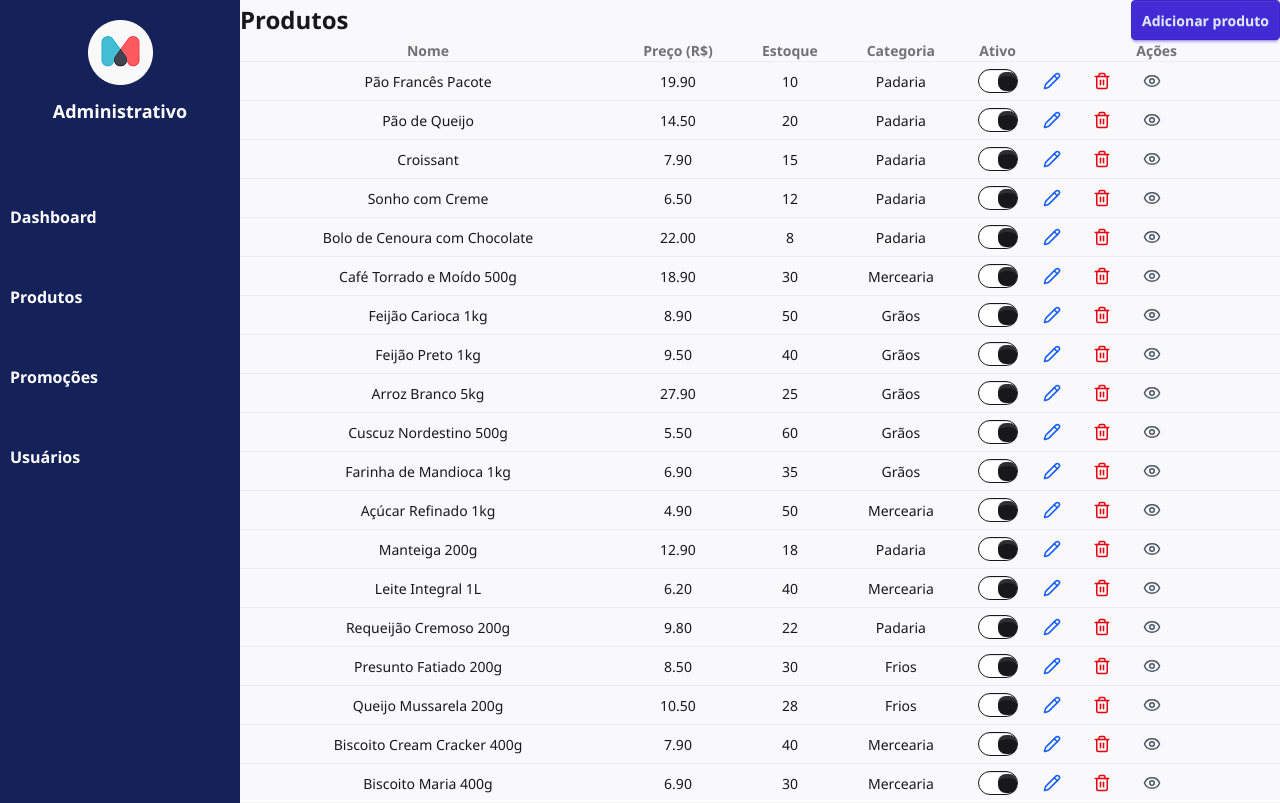
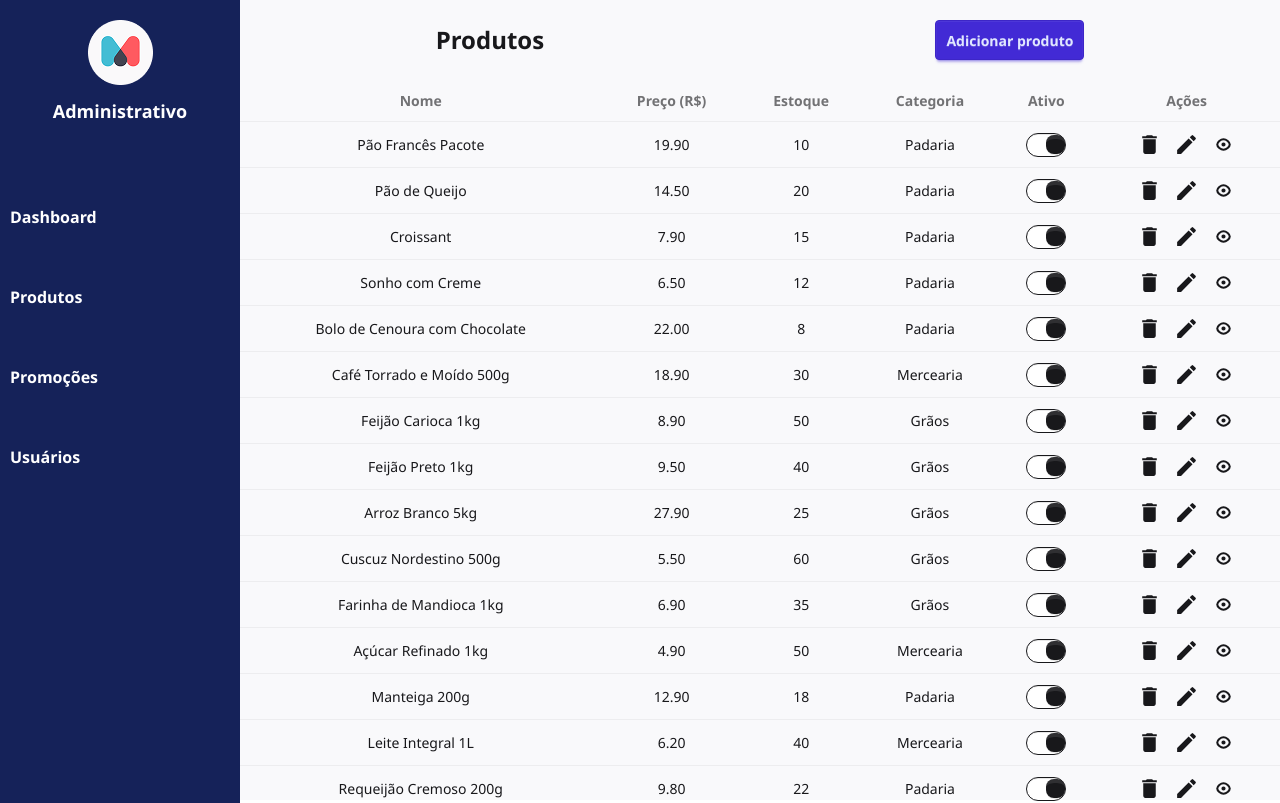
Before and after one commit to nataliatviana/sistema-mercadoweb, a React (Vite) app in the folder vite-project/: page /produtos in a window 1280 px wide. Shown: the top 803 px of the page. Built offline with nearby package versions, Linux system fonts and the light colour scheme.

Commit message:
feat: update and normalize screens and add modal in products

```diff
--- /dev/null
+++ b/vite-project/src/pages/Products/Produtos.css
@@ -0,0 +1,3 @@
+.header-title{
+  margin-top: 20px;
+}
--- a/vite-project/src/pages/Products/Produtos.tsx
+++ b/vite-project/src/pages/Products/Produtos.tsx
@@ -1,17 +1,29 @@
 import LeftBar from "../../components/LeftBar";
-import { products } from "../../types/product.type";
+import { products, type Product } from "../../types/product.type";
 import { useNavigate } from "react-router-dom";
-import { Pencil, Trash2, Eye } from "lucide-react";
+
+import { MdDelete, MdModeEditOutline } from "react-icons/md";
+import { GrFormView } from "react-icons/gr";
+import "./Produtos.css";
+import { useState } from "react";
+import Modal from "../../components/Modal";
 
 export default function Produtos() {
   const navigate = useNavigate();
+  const [isOpenModal, setIsOpenModal] = useState(false);
+  const [product, setProduct] = useState<Product>();
+
+  function openModal(product: Product) {
+    setProduct(product);
+    setIsOpenModal(true);
+  }
 
   return (
     <div className="flex min-h-screen">
       <LeftBar />
-      <main className="flex-1 p-8 flex flex-col">
-        <div className="flex justify-between items-center mb-6">
-          <h1 className="text-2xl font-semibold">Produtos</h1>
+      <main className="flex-1 p-8 flex flex-col gap-5">
+        <div className="flex items-center justify-around mt-10 header-title">
+          <h1 className="text-2xl font-semibold text-center">Produtos</h1>
           <button
             onClick={() => navigate("/produtos/novo")}
             className="btn btn-primary"
@@ -19,6 +31,20 @@ export default function Produtos() {
             Adicionar produto
           </button>
         </div>
+        {isOpenModal && (
+          <Modal title="Deseja realmente excluir esse produto?" onClose={() => setIsOpenModal(false)}>
+            <div className="flex flex-col gap-5">
+              <div>
+                <p>Nome do produto : {product?.name}</p>
+                <p>Preço: {product?.price}</p>
+              </div>
+              <div className="flex justify-around">
+                <button className="btn btn-info">Sim</button>
+                <button onClick={() => setIsOpenModal(false)} className="btn btn-error">Não</button>
+              </div>
+            </div>
+          </Modal>
+        )}
 
         <div className="overflow-x-auto">
           <table className="table w-full">
@@ -47,22 +73,10 @@ export default function Produtos() {
                       className="toggle"
                     />
                   </td>
-                  <td className="flex gap-3">
-                    <button
-                      onClick={() => navigate(`/produtos/edit/${p.id}`)}
-                      className="text-blue-600 hover:text-blue-800"
-                    >
-                      <Pencil size={18} />
-                    </button>
-                    <button className="text-red-600 hover:text-red-800">
-                      <Trash2 size={18} />
-                    </button>
-                    <button
-                      onClick={() => navigate(`/produtos/view/${p.id}`)}
-                      className="text-gray-600 hover:text-gray-800"
-                    >
-                      <Eye size={18} />
-                    </button>
+                  <td className="flex gap-3 justify-center">
+                    <MdDelete onClick={() => openModal(p)} cursor={"pointer"} size={25} />
+                    <MdModeEditOutline cursor={"pointer"} onClick={() => navigate(`/produtos/edit/${p.id}`)} size={25} />
+                    <GrFormView cursor={"pointer"} onClick={() => navigate(`/produtos/view/${p.id}`)} size={25} />
                   </td>
                 </tr>
               ))}
--- a/vite-project/src/pages/sales/Promocoes.css
+++ b/vite-project/src/pages/sales/Promocoes.css
@@ -1,6 +1,11 @@
 .table th,
 .table td {
   text-align: center;
+  padding: 10px;
+}
+
+.badge{
+  padding: 10px;
 }
 
 .alert {
--- a/vite-project/src/pages/sales/Promocoes.tsx
+++ b/vite-project/src/pages/sales/Promocoes.tsx
@@ -42,8 +42,8 @@ export default function Promocoes() {
     <div className="flex min-h-screen">
       <LeftBar />
 
-      <main className="flex-1 p-8 flex flex-col">
-        <h1 className="text-2xl font-semibold mb-6">Promoções</h1>
+      <main className="flex-1 p-8 flex flex-col gap-4">
+        <h1 className="text-2xl font-semibold text-center title">Promoções</h1>
 
         {mensagem && (
           <div className="alert alert-success mb-4 text-center font-medium">
@@ -92,7 +92,7 @@ export default function Promocoes() {
                       {p.isPromo ? "Sim" : "Não"}
                     </span>
                   </td>
-                  <td className="flex gap-2">
+                  <td className="flex gap-2 justify-center">
                     <button
                       className="btn btn-sm btn-primary flex items-center gap-1"
                       onClick={() => aplicarPromocao(p.id)}
--- a/vite-project/src/pages/users/index.css
+++ b/vite-project/src/pages/users/index.css
@@ -1,9 +1,3 @@
-
-.table-css th,
-.table-css td {
-  padding: 12px;
-}
-
 .user-div{
     padding-right: 20px;
     padding-left: 20px;
--- a/vite-project/src/pages/users/index.tsx
+++ b/vite-project/src/pages/users/index.tsx
@@ -29,7 +29,7 @@ export default function Usuarios() {
       <main className="flex-1 p-8 flex flex-col gap-10">
         <div className="flex items-center justify-around header-title">
           <h1 className="text-center text-xl font-semibold title">Usuários</h1>
-          <button onClick={()=> navigate("/usuarios/novo")} className="btn btn-active button">Adicionar usuário</button>
+          <button onClick={()=> navigate("/usuarios/novo")} className="btn btn-primary button">Adicionar usuário</button>
         </div>
 
         {isOpenModal && (
@@ -67,7 +67,7 @@ export default function Usuarios() {
                   <td>{user.role}</td>
                   <td>{user.email}</td>
                   <td><input size={25} type="checkbox" checked={user.isActive} className="toggle" /></td>
-                  <td className="flex gap-5">
+                  <td className="flex gap-5 justify-center">
                     <MdDelete onClick={() => openModal(user)} cursor={"pointer"} size={25} />
                     <MdModeEditOutline onClick={()=> navigate(`/usuarios/edit/${user.id}`)} cursor={"pointer"} size={25} />
                     <GrFormView onClick={() => navigate(`/usuarios/view/${user.id}`)} cursor={"pointer"} size={25} />
```
